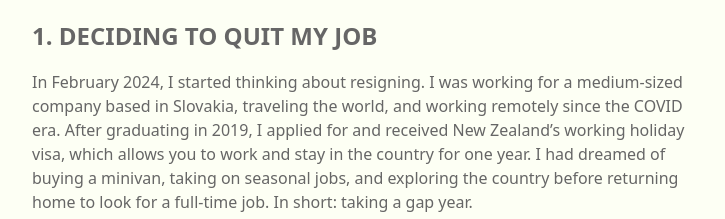
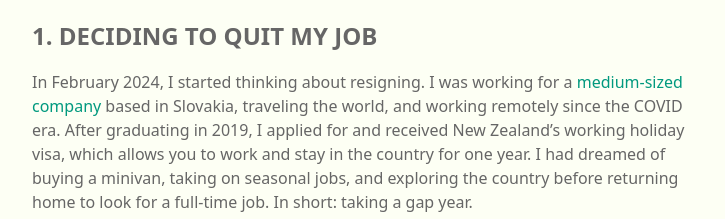
Before and after one commit to lmartincek/lukas-dev, an Astro site: page /8-months-in-latin-america in a window 1280 px wide. Shown: the part 733-952 px from the top of the page, 277-1002 px from the left. Built offline with nearby package versions, Linux system fonts and the light colour scheme; Astro itself is replaced by a stand-in of ours.

Commit message:
add hyperlink to article

```diff
--- a/src/pages/8-months-in-latin-america.mdx
+++ b/src/pages/8-months-in-latin-america.mdx
@@ -18,7 +18,8 @@
     <p className="text-center italic mb-8">Latin America and the way I crossed</p>
     ___
     ## 1. DECIDING TO QUIT MY JOB
-    In February 2024, I started thinking about resigning. I was working for a medium-sized company based in Slovakia,
+    In February 2024, I started thinking about resigning. I was working for a
+    <a href="https://www.hyperia.sk/" target="_blank" className="text-primary hover:underline">medium-sized company</a> based in Slovakia,
     traveling the world, and working remotely since the COVID era. After graduating in 2019, I applied for and received New Zealand’s
     working holiday visa, which allows you to work and stay in the country for one year. I had dreamed of buying a minivan,
     taking on seasonal jobs, and exploring the country before returning home to look for a full-time job. In short: taking a gap year.
```
